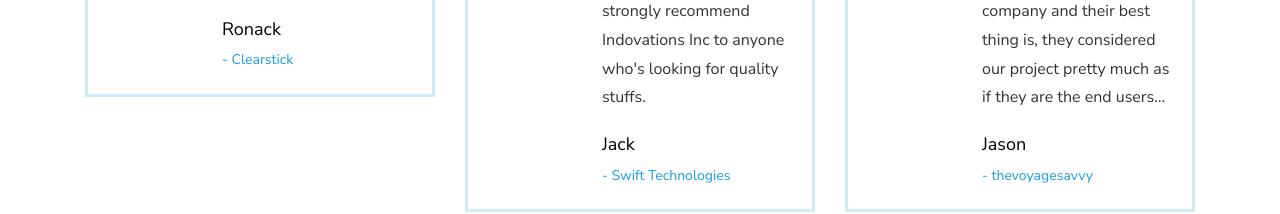
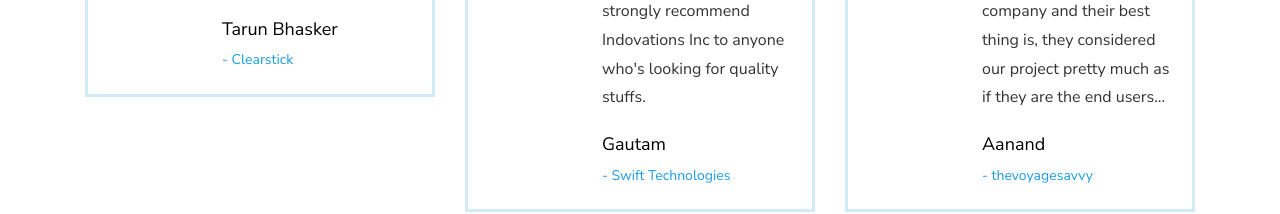
Before and after one commit to ksvsuresh5/indovations, a plain HTML site: page index.html in a window 1280 px wide. Shown: the part 3527-3741 px from the top of the page. Drawn offline with nearby package versions, Linux system fonts and the light colour scheme; some packages are replaced by stand-ins of ours; files that its build step writes are made by us from their sources; no server answers; files whose address does not match are found by name.

Commit message:
changed names

```diff
--- a/index.html
+++ b/index.html
@@ -748,7 +748,7 @@
                       <i class="icon-quote-left"></i>
                     </span>
                     <p>Thank you very much for creating a fantastic corporate website for us. I deeply appreciate your efforts and guidance, without which, this wouldn't have been possible.</p>
-                    <p class="name">Ronack </p>
+                    <p class="name">Tarun Bhasker </p>
                     <span class="position">- Clearstick</span>
                   </div>
                 </div>
@@ -762,7 +762,7 @@
                       <i class="icon-quote-left"></i>
                     </span>
                     <p>I was really convinced with the previous works they've done and hence I contacted them, eventhough I'm from Paris and they're in India...And I really liked the design they've done for me too... I strongly recommend Indovations Inc to anyone who's looking for quality stuffs.</p>
-                    <p class="name">Jack </p>
+                    <p class="name">Gautam</p>
                     <span class="position">- Swift Technologies</span>
                   </div>
                 </div>
@@ -776,7 +776,7 @@
                       <i class="icon-quote-left"></i>
                     </span>
                     <p>Our project was vast and our needs were patiently heard by them. Right from the start, they allocated different teams for every phase of the project (from BA to Graphic designing). It is a professional company and their best thing is, they considered our project pretty much as if they are the end users...</p>
-                    <p class="name">Jason </p>
+                    <p class="name">Aanand</p>
                     <span class="position">- thevoyagesavvy</span>
                   </div>
                 </div>
```
